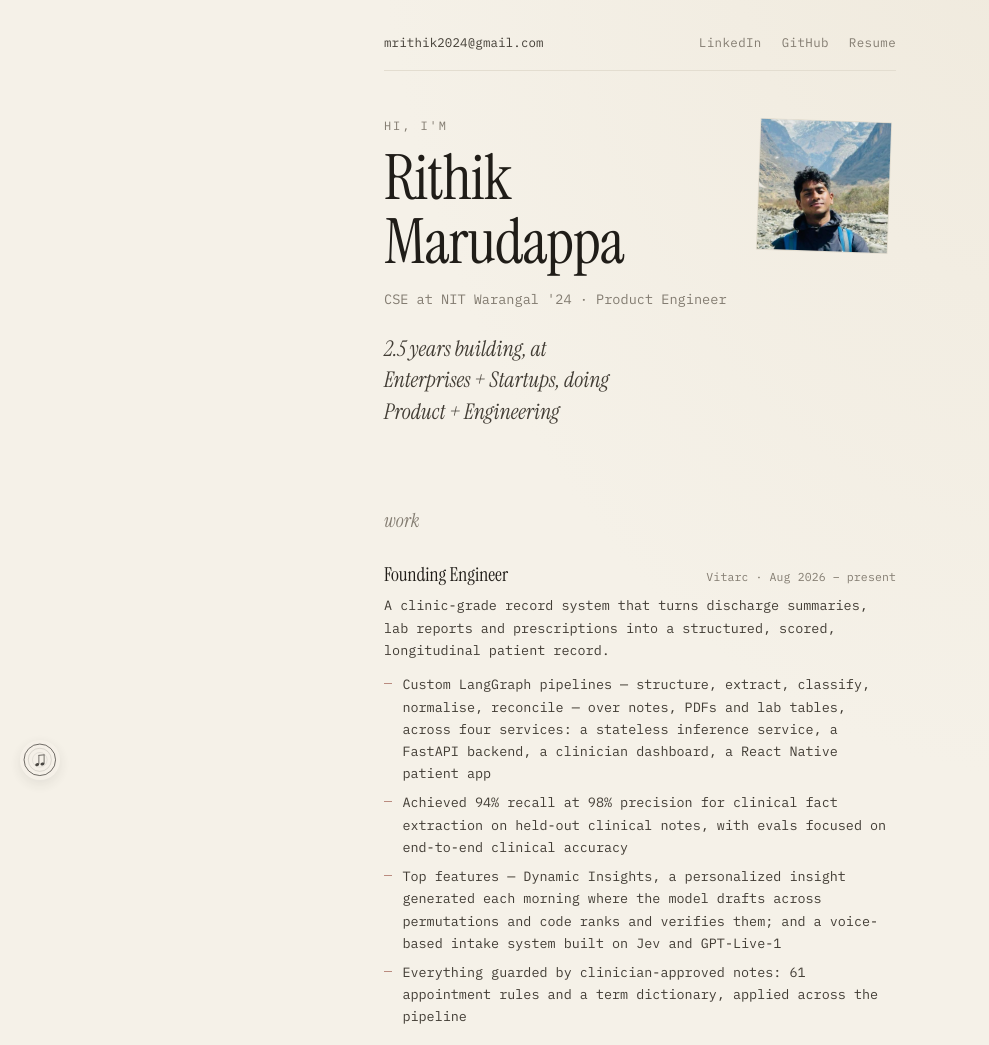
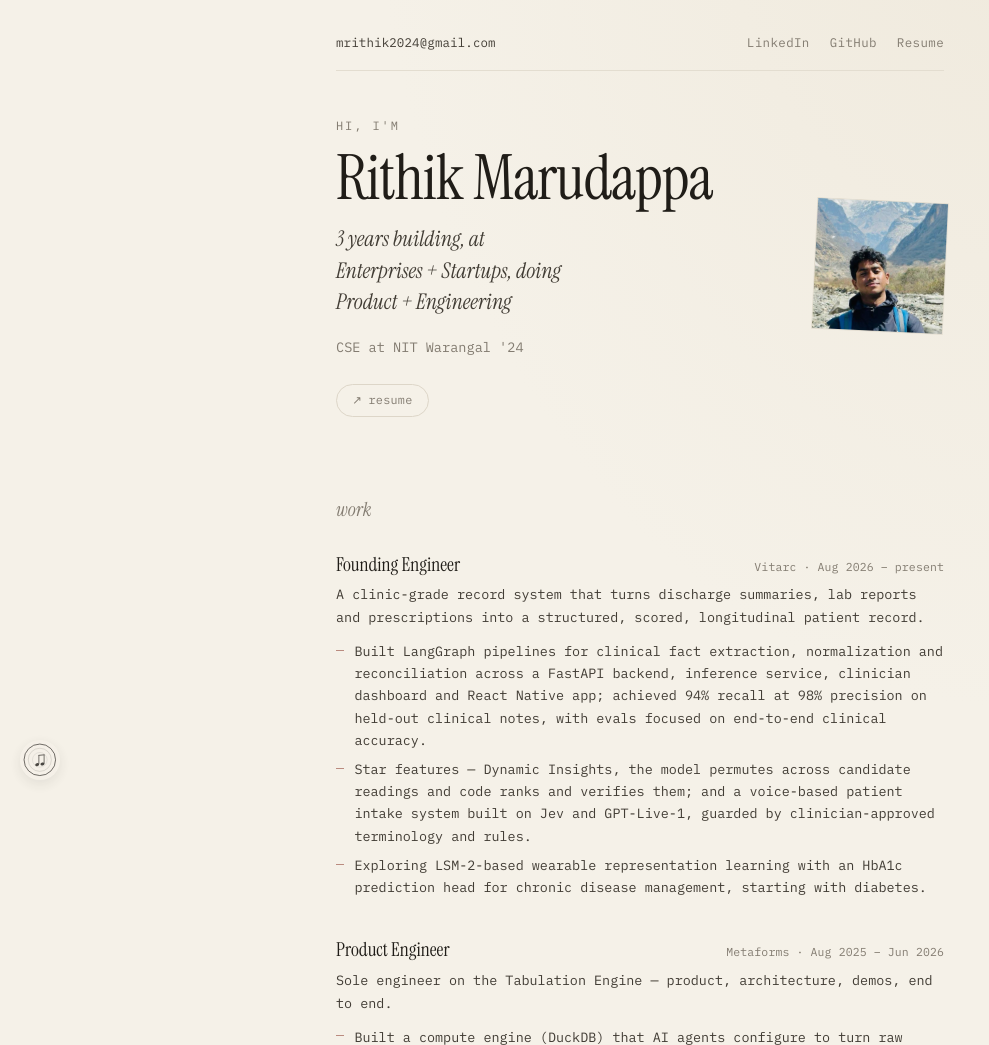
Before and after one commit to rumbleroii/rumbleroii.github.io, a website: page index.html in a window 1280 px wide. Shown: the top 1045 px of the page, without its empty margins (0-989 px from the left). Drawn offline with Linux system fonts and the light colour scheme.

Commit message:
Add Vitarc work entry, widen layout, and link resume to Google Doc.

```diff
--- a/index.html
+++ b/index.html
@@ -24,7 +24,7 @@
       href="https://fonts.googleapis.com/css2?family=Instrument+Serif:ital@0;1&family=IBM+Plex+Mono:wght@400;500&display=swap"
       rel="stylesheet"
     />
-    <link rel="stylesheet" href="./style.css?v=5" />
+    <link rel="stylesheet" href="./style.css?v=9" />
   </head>
   <body>
     <div class="page">
@@ -33,7 +33,7 @@
         <nav class="links" aria-label="elsewhere">
           <a href="https://www.linkedin.com/in/rithik-marudappa/" target="_blank" rel="noopener">LinkedIn</a>
           <a href="https://github.com/rumbleroii" target="_blank" rel="noopener">GitHub</a>
-          <a href="./resume.pdf" target="_blank" rel="noopener">Resume</a>
+          <a href="https://docs.google.com/document/d/14xvqpn0kIOSvA1pc2KYgCanOvr8KM8WwRvM3Wtce40o/edit?usp=sharing" target="_blank" rel="noopener">Resume</a>
         </nav>
       </header>
 
@@ -50,14 +50,20 @@
           </figure>
           <p class="kicker">hi, I'm</p>
           <h1>Rithik Marudappa</h1>
-          <p class="role">
-            <span>CSE at NIT Warangal '24</span><span class="role-sep"> · </span><span class="role-secondary">Product Engineer</span>
-          </p>
           <p class="lede">
-            2.5 years building, at<br />
+            3 years building, at<br />
             Enterprises + Startups, doing<br />
             Product + Engineering
           </p>
+          <p class="role">
+            <span>CSE at NIT Warangal '24</span>
+          </p>
+          <a
+            class="pill"
+            href="https://docs.google.com/document/d/14xvqpn0kIOSvA1pc2KYgCanOvr8KM8WwRvM3Wtce40o/edit?usp=sharing"
+            target="_blank"
+            rel="noopener"
+          >resume</a>
         </section>
 
         <section class="block">
@@ -73,10 +79,9 @@
               prescriptions into a structured, scored, longitudinal patient record.
             </p>
             <ul class="highlights">
-              <li>Custom LangGraph pipelines — structure, extract, classify, normalise, reconcile — over notes, PDFs and lab tables, across four services: a stateless inference service, a FastAPI backend, a clinician dashboard, a React Native patient app</li>
-              <li>Achieved 94% recall at 98% precision for clinical fact extraction on held-out clinical notes, with evals focused on end-to-end clinical accuracy</li>
-              <li>Top features — Dynamic Insights, a personalized insight generated each morning where the model drafts across permutations and code ranks and verifies them; and a voice-based intake system built on Jev and GPT-Live-1</li>
-              <li>Everything guarded by clinician-approved notes: 61 appointment rules and a term dictionary, applied across the pipeline</li>
+              <li>Built LangGraph pipelines for clinical fact extraction, normalization and reconciliation across a FastAPI backend, inference service, clinician dashboard and React Native app; achieved 94% recall at 98% precision on held-out clinical notes, with evals focused on end-to-end clinical accuracy.</li>
+              <li>Star features — Dynamic Insights, the model permutes across candidate readings and code ranks and verifies them; and a voice-based patient intake system built on Jev and GPT-Live-1, guarded by clinician-approved terminology and rules.</li>
+              <li>Exploring LSM-2-based wearable representation learning with an HbA1c prediction head for chronic disease management, starting with diabetes.</li>
             </ul>
           </article>
 
--- a/style.css
+++ b/style.css
@@ -13,7 +13,7 @@
   --serif: "Instrument Serif", Georgia, serif;
   --mono: "IBM Plex Mono", ui-monospace, "SFMono-Regular", monospace;
 
-  --max: 36rem;
+  --max: 42rem;
   --ease: cubic-bezier(0.2, 0.7, 0.2, 1);
 }
 
@@ -133,11 +133,11 @@ body {
 
 .intro-photo {
   position: absolute;
-  top: 0.35rem;
-  right: 0.35rem;
+  top: 50%;
+  right: -0.15rem;
   margin: 0;
   overflow: hidden;
-  transform: rotate(2deg);
+  transform: translateY(-50%) rotate(2.75deg);
   transform-origin: 50% 50%;
 }
 
@@ -173,11 +173,42 @@ h1 {
 .role {
   font-size: 0.85rem;
   color: var(--muted);
-  margin-bottom: 1.4rem;
+  margin-top: 1.1rem;
 }
 
-.role-secondary {
-  display: inline;
+.pill {
+  display: inline-flex;
+  align-items: center;
+  gap: 0.4rem;
+  margin-top: 1.5rem;
+  padding: 0.35rem 0.95rem;
+  border: 1px solid var(--faint);
+  border-radius: 999px;
+  font-size: 0.74rem;
+  letter-spacing: 0.02em;
+  color: var(--muted);
+  text-decoration: none;
+  text-transform: lowercase;
+  transition: color 0.18s var(--ease), border-color 0.18s var(--ease),
+    background 0.18s var(--ease), transform 0.18s var(--ease);
+}
+
+.pill::before {
+  content: "\2197";
+  font-size: 0.72rem;
+  transition: transform 0.18s var(--ease);
+}
+
+.pill:hover {
+  color: var(--link);
+  border-color: var(--link);
+  background: var(--accent-wash);
+  text-decoration: none;
+  transform: translateY(-1px);
+}
+
+.pill:hover::before {
+  transform: translate(1px, -1px);
 }
 
 .lede {
@@ -289,7 +320,7 @@ h1 {
 
 /* ---------- closer ---------- */
 .closer-text {
-  max-width: 34rem;
+  max-width: 40rem;
   margin-bottom: 1.1rem;
   font-size: 0.84rem;
   line-height: 1.75;
@@ -399,9 +430,9 @@ footer {
     padding-right: 5rem;
   }
 
-  .intro-photo {
-    right: 0.25rem;
-    transform: rotate(1.5deg);
+.intro-photo {
+    right: 0;
+    transform: translateY(-50%) rotate(2deg);
   }
 
   .intro-photo img {
```
